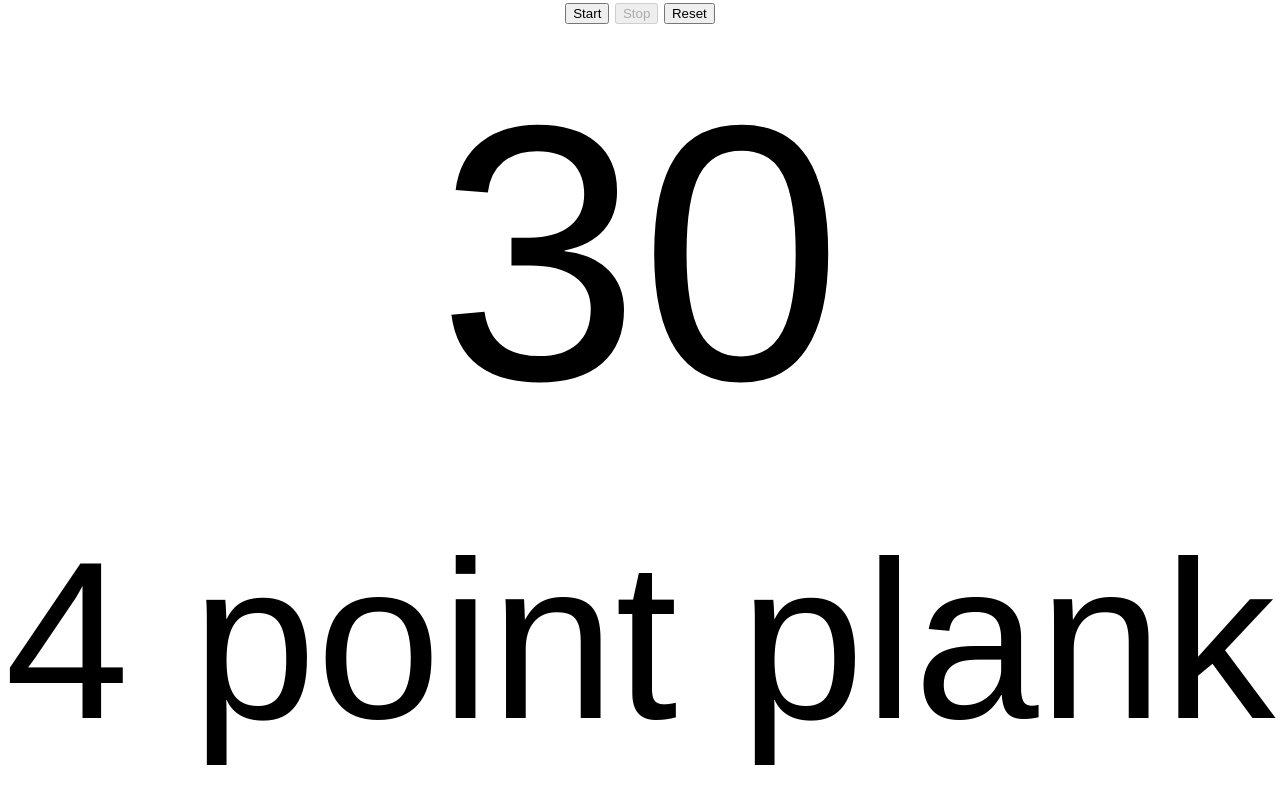
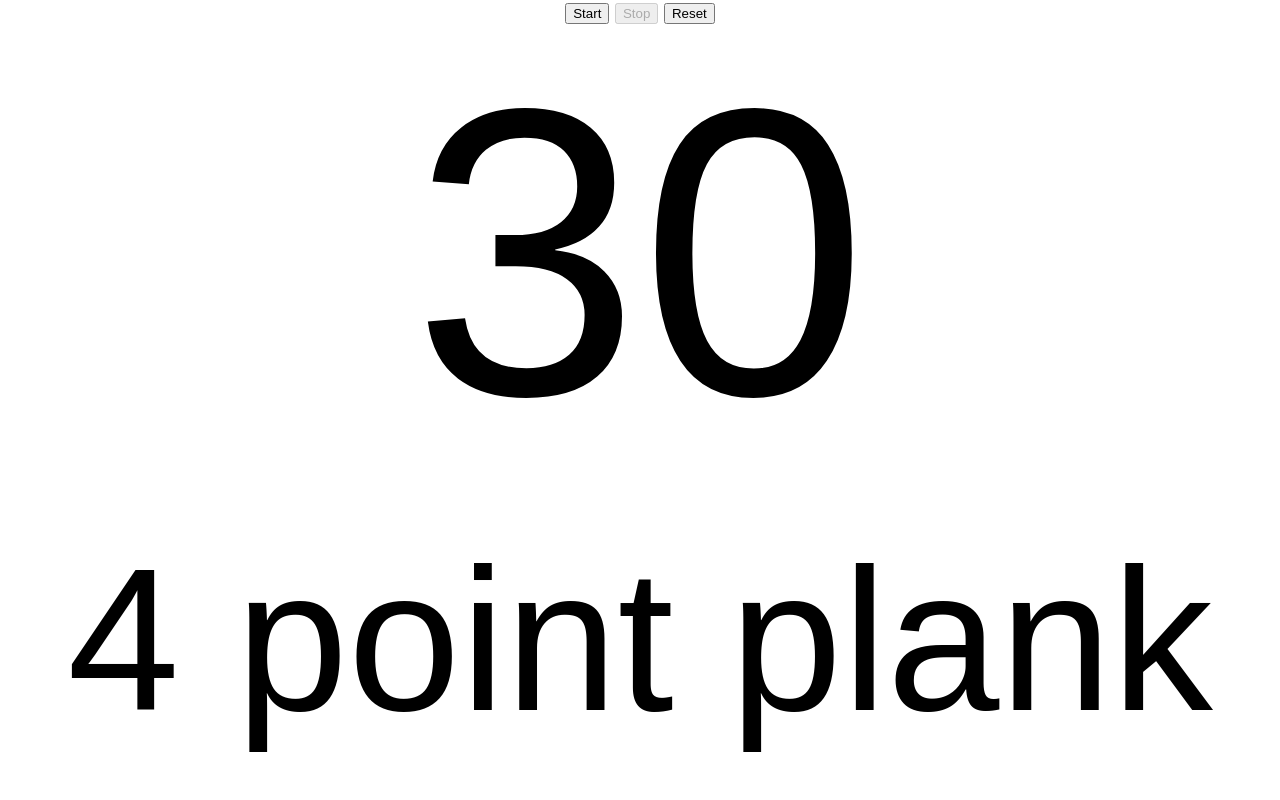
Before and after one commit to jonathanpglick/workouts, a plain HTML site: page circuit-b.html in a window 1280 px wide. Drawn offline with nearby package versions, Linux system fonts and the light colour scheme.

Commit message:
Better exercise text positioning.

```diff
--- a/circuit-b.html
+++ b/circuit-b.html
@@ -128,6 +128,7 @@
           $stop.attr('disabled', 'disabled');
           $reset.removeAttr('disabled');
         }
+        resizeExercise();
       }
 
       function resizeText() {
@@ -138,7 +139,7 @@
       function resizeTimer() {
         var timerContainerHeight = $timer.height();
         $timer.css({
-          'font-size': timerContainerHeight * 0.8,
+          'font-size': timerContainerHeight * 0.9,
           'line-height': '' + timerContainerHeight + 'px'
         });
       }
@@ -230,7 +231,8 @@
       line-height: 1.5em;
       position: absolute;
       top: 60%;
-      width: 100%;
+      width: 90%;
+      left: 5%;
       height: 40%;
       white-space: nowrap;
     }
```
